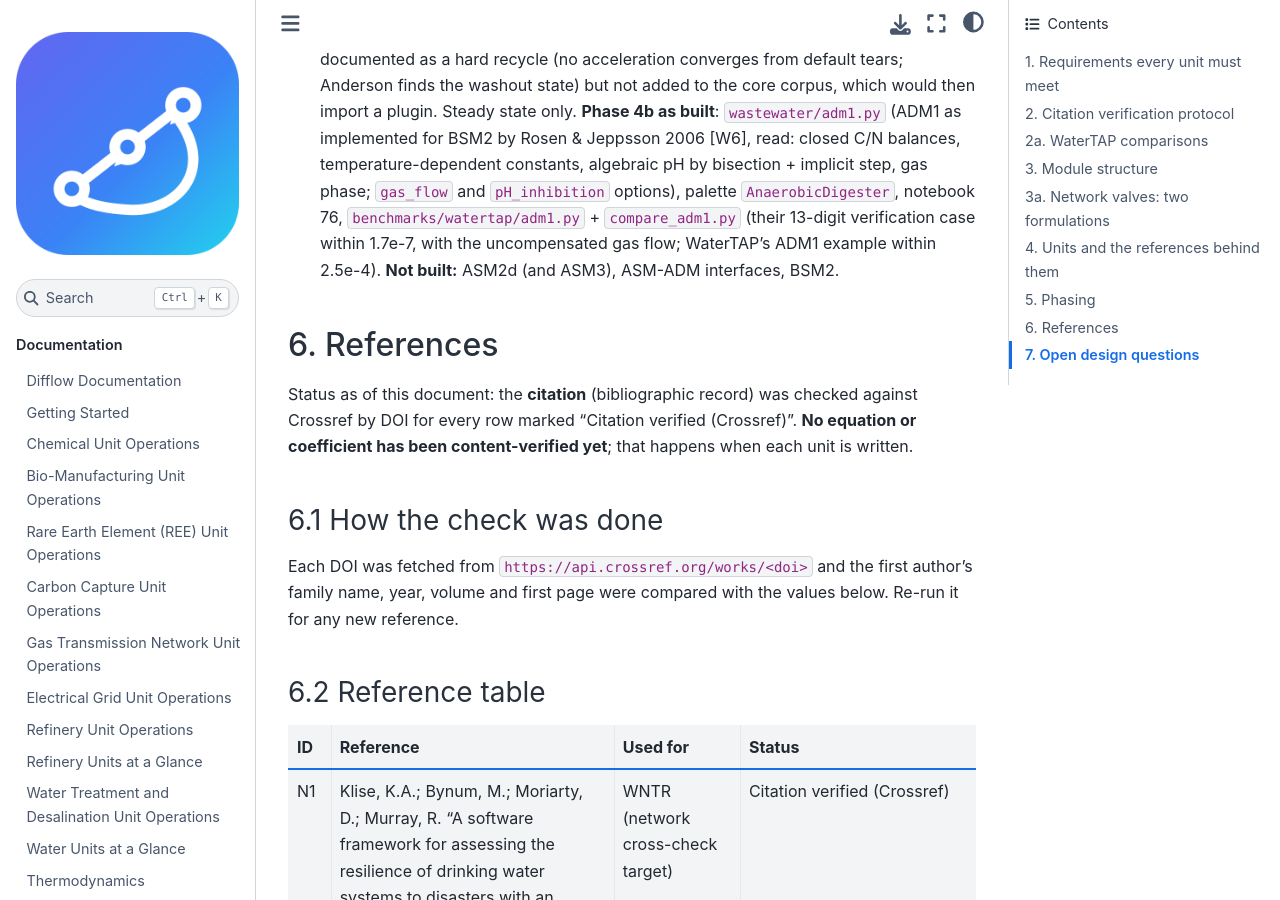
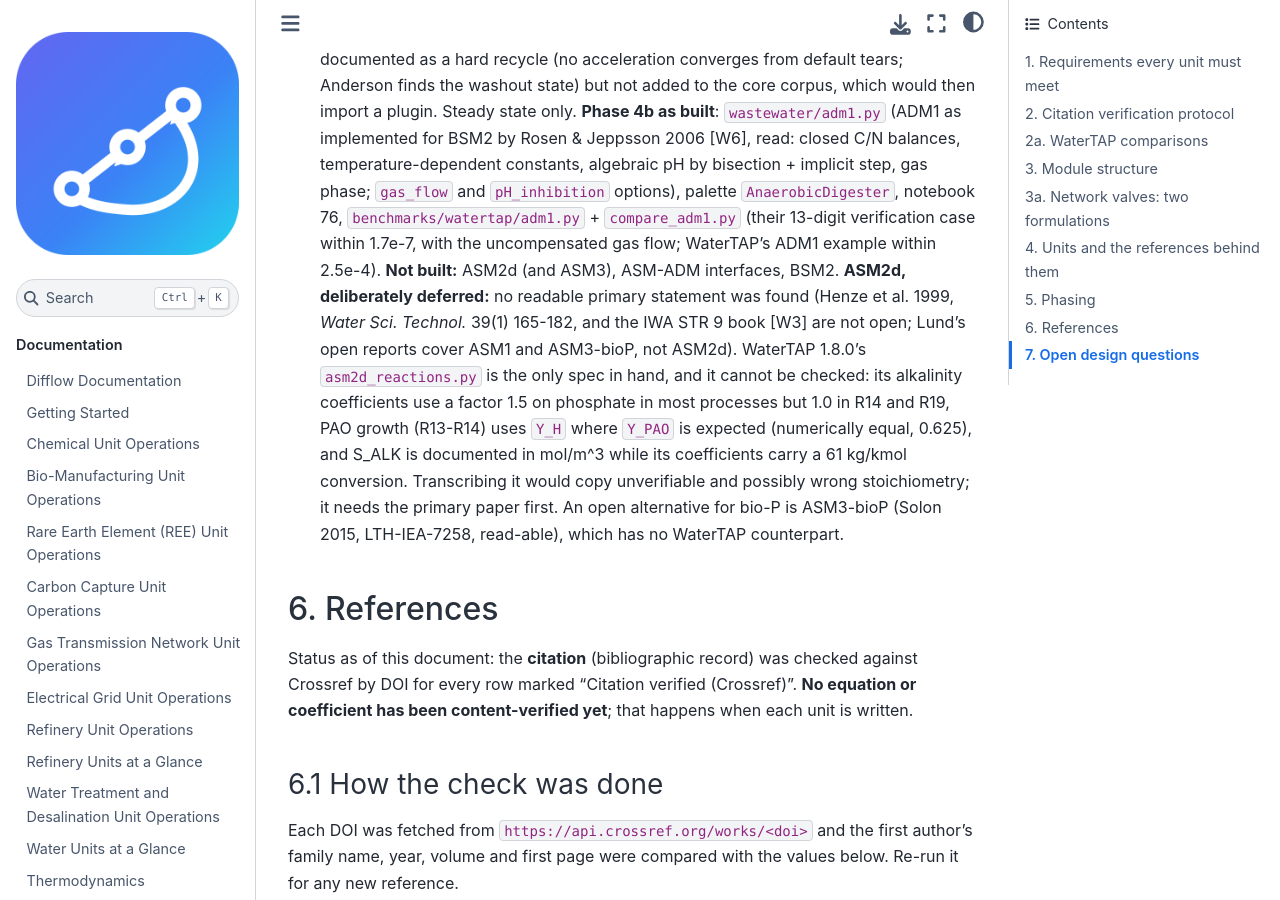
Before and after one commit to jkitchin/differentiable-flowsheets, a Jupyter Book: the page built from src/difflow_water/DESIGN.md, in a window 1280 px wide and 900 px high, scrolled down 9107 px. Built offline with Jupyter Book 1.0.4 settings and Sphinx 7.4.7 and the Sphinx Book theme 1.1.4, drawn with Linux system fonts in a browser that asks for light colours.

Commit message:
difflow_water: record why ASM2d is deferred
No readable primary statement of ASM2d was found; WaterTAP's code, the only
spec in hand, has inconsistencies (phosphate factor in alkalinity, Y_H for
Y_PAO, S_ALK units) that cannot be settled without Henze et al. (1999).

Co-Authored-By: Claude Opus 5.5 <noreply@anthropic.com>
Claude-Session: https://claude.ai/code/session_01EvxVQwzvQ7knwGgrT2iDBU

```diff
--- a/src/difflow_water/DESIGN.md
+++ b/src/difflow_water/DESIGN.md
@@ -339,6 +339,18 @@ Each phase finishes with its docs section, summary row, notebook and tests.
    `compare_adm1.py` (their 13-digit verification case within 1.7e-7, with
    the uncompensated gas flow; WaterTAP's ADM1 example within 2.5e-4).
    **Not built:** ASM2d (and ASM3), ASM-ADM interfaces, BSM2.
+   **ASM2d, deliberately deferred:** no readable primary statement was found
+   (Henze et al. 1999, *Water Sci. Technol.* 39(1) 165-182, and the IWA STR 9
+   book [W3] are not open; Lund's open reports cover ASM1 and ASM3-bioP,
+   not ASM2d). WaterTAP 1.8.0's `asm2d_reactions.py` is the only spec in
+   hand, and it cannot be checked: its alkalinity coefficients use a
+   factor 1.5 on phosphate in most processes but 1.0 in R14 and R19, PAO
+   growth (R13-R14) uses `Y_H` where `Y_PAO` is expected (numerically equal,
+   0.625), and S_ALK is documented in mol/m^3 while its coefficients carry
+   a 61 kg/kmol conversion. Transcribing it would copy unverifiable and
+   possibly wrong stoichiometry; it needs the primary paper first. An open
+   alternative for bio-P is ASM3-bioP (Solon 2015, LTH-IEA-7258, read-able),
+   which has no WaterTAP counterpart.
 
 ## 6. References
 
```
Also changed, not shown: docs/unit-operations-water.md (+3 -1 lines), 1 other file.
